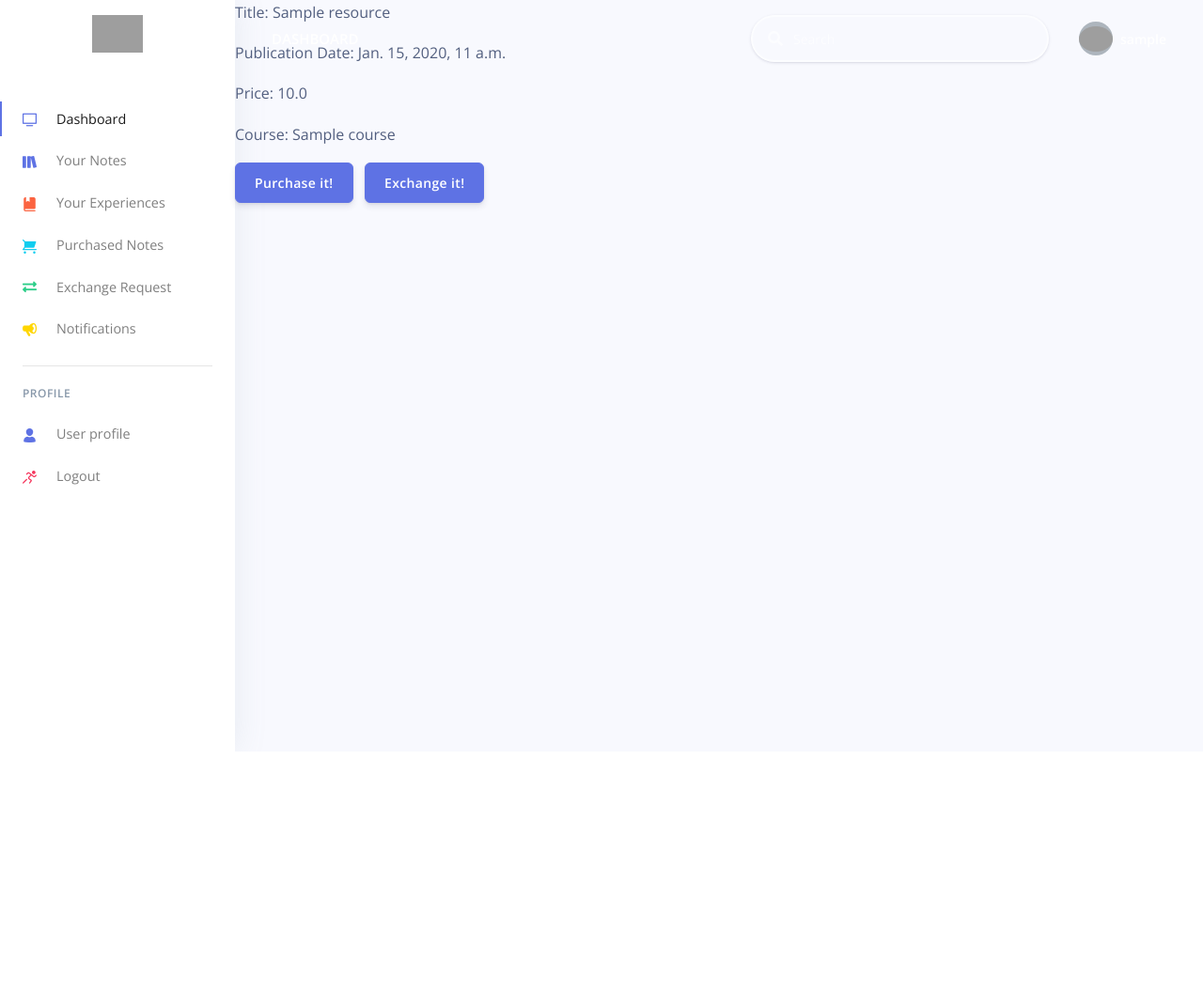
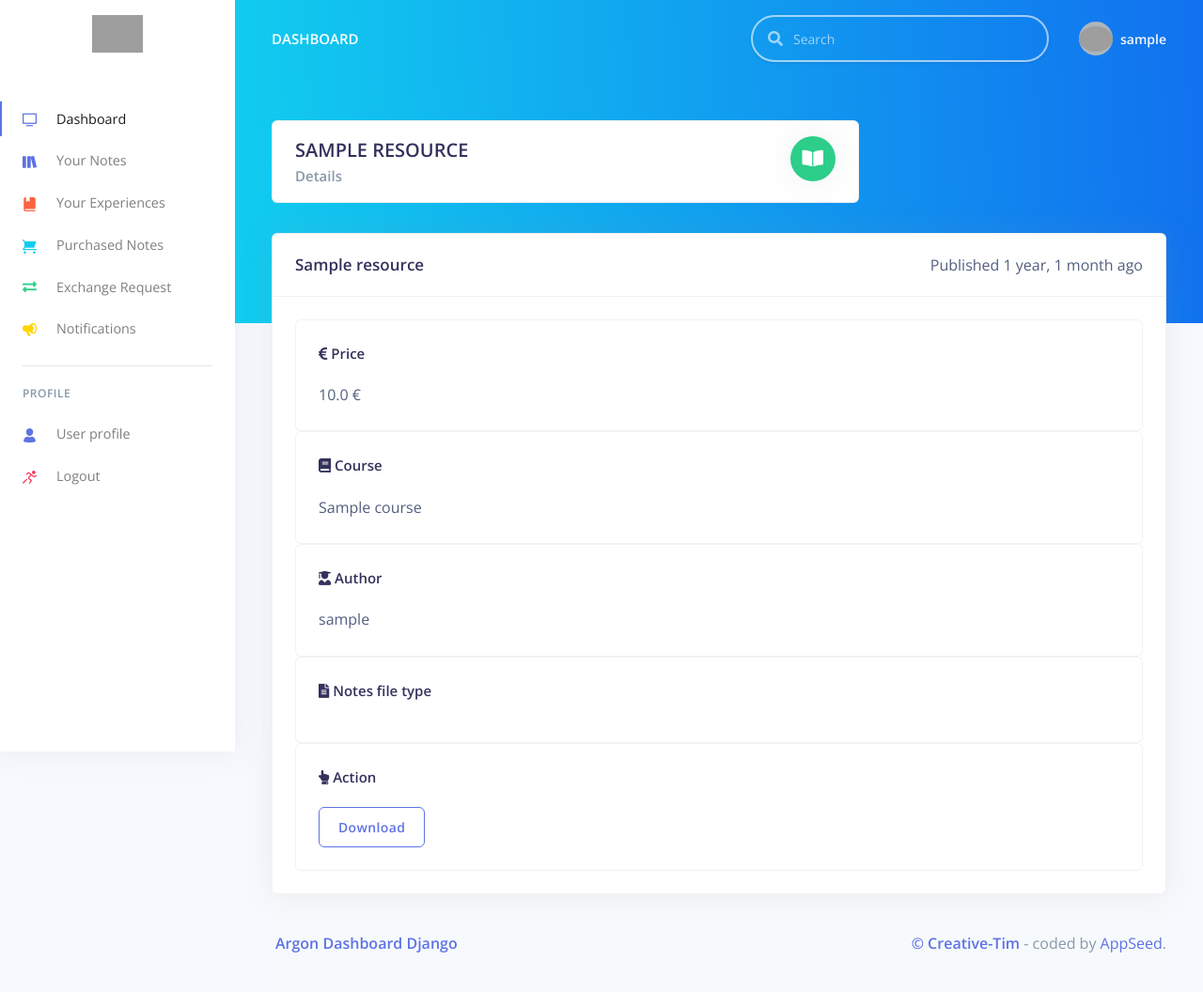
Before and after one commit to k4j3d3v/Student-SharePlace, a Django app: page /notes/details/1 in a window 1280 px wide. Shown: the whole page at 94% size. Before the commit the page ends 795 px from the top, so only its background shows below. Run offline with Django 3.2, Linux system fonts and the light colour scheme; a user stored in the database is signed in; tables that the repository leaves empty hold one stand-in row (values such as "Sample post"); some libraries are stand-ins or nearby versions; grey boxes are pictures that could not be loaded.

Commit message:
Designed and implemented Note Details page.

```diff
--- a/content/models.py
+++ b/content/models.py
@@ -57,6 +57,11 @@
     course = models.ForeignKey(Course, on_delete=models.CASCADE)
     uploaded = models.FileField(upload_to='resources/')
 
+    def extension(self):
+        name, extension = os.path.splitext(self.uploaded.name)
+        print(f"Name: {name} Extension {extension}")
+        return extension[1:]
+
     def __repr__(self):
         return f'{self.__class__}: {self.__str__()}'
     #
--- a/content/templates/content/note_detail.html
+++ b/content/templates/content/note_detail.html
@@ -1,4 +1,5 @@
 {% extends 'layouts/base.html' %}
+{% load humanize %}
 
 {% block headinfo %}
 <title> Note detail </title>
@@ -11,21 +12,139 @@
           $('.container').append('<p><strong>File:</strong><a href="{{ note.uploaded.url }}">{{ note.get_filename }}</a></p>');
       }
 
+
 </script>
 {% endblock %}
 
 {% block content %}
-<p><strong>Title:</strong> {{ note.title }}</p>
-<p><strong>Publication Date:</strong> {{ note.publ_date }}</p>
-<p><strong>Price:</strong> {{ note.price }}</p>
-<p><strong>Course:</strong> {{ note.course }}</p>
 
-<button id="purchase" class="btn btn-primary">Purchase it!</button>
-<a id="exchange" class="btn btn-primary" href="{% url 'content:note-exchange' pk=note.pk %}">Exchange it!</a>
+<!-- Header -->
+<div class="header bg-gradient-info pb-8 pt-5 pt-md-8">
+  <div class="container-fluid">
+    <div class="header-body">
+      <!-- Card stats -->
+      <div class="row justify-content-evenly">
+        <div class="col-sm-8">
+          <div class="card card-stats mb-4 mb-xl-0">
+            <div class="card-body">
+              <div class="row">
+                <div class="col">
+                  <h2 class="card-title text-uppercase mb-0">{{ note.title }}</h2>
+                  <span class="h4 font-weight-bold text-muted mb-0">Details</span>
+                </div>
+                <div class="col-auto">
+                  <div class="icon icon-shape bg-success text-white rounded-circle shadow">
+                    <i class="fas fa-book-open"></i>
+                  </div>
+                </div>
+              </div>
+            </div>
+          </div>
+        </div>
+
+      </div>
+    </div>
+  </div>
+</div>
+
+<div class="container-fluid mt--7">
+
+
+  <div class="row">
+    <div class="col">
+      <div class="card shadow">
+        <div class="card-header bg-white">
+          <div class="row align-items-center">
+            <div class="col-8">
+              <h3 class="mb-0">{{ note.title }}</h3>
+            </div>
+            <div class="col-4 text-right">
+              Published {{ note.publ_date|naturaltime}}
+            </div>
+          </div>
+        </div>
+
+        <div class="card-body">
+          <div class="row">
+            <div class="col-lg-12 col-md-12">
+              <div class="card">
+                <div class="card-body">
+                  <h4 class="font-weight-bold card-title">
+                    <i class="fas fa-euro-sign"></i>
+                    Price</h4>
+                  <p class="card-text"> {{ note.price }} €</p>
+                </div>
+              </div>
+            </div>
+          </div>
+          <div class="row">
+            <div class="col-lg-12 col-md-12">
+              <div class="card">
+                <div class="card-body">
+                  <h4 class="font-weight-bold card-title">
+                    <i class="fas fa-book"></i>
+                    Course </h4>
+                  <p class="card-text"> {{ note.course }} </p>
+                </div>
+              </div>
+            </div>
+          </div>
+          <div class="row">
+            <div class="col-lg-12 col-md-12">
+              <div class="card">
+                <div class="card-body">
+                  <h4 class="font-weight-bold card-title">
+                    <i class="fas fa-user-graduate"></i>
+                    Author </h4>
+                  <p class="card-text"> {{ note.owner.username }} </p>
+                </div>
+              </div>
+            </div>
+          </div>
+          <div class="row">
+            <div class="col-lg-12 col-md-12">
+              <div class="card">
+                <div class="card-body">
+                  <h4 class="font-weight-bold card-title">
+                    <i class="fas fa-file-alt"></i>
+                    Notes file type </h4>
+                  <p class="card-text text-uppercase"> {{ note.extension }} </p>
+                </div>
+              </div>
+            </div>
+          </div>
+          <div class="row">
+            <div class="col-lg-12 col-md-12">
+              <div class="card">
+                <div class="card-body">
+                  <h4 class="font-weight-bold card-title">
+                    <i class="fas fa-hand-point-up"></i>
+                    Action</h4>
+                  {% if owner or purchased %}
+                  <a class="btn btn-outline-primary" href="{{ note.uploaded.url }}">Download</a>
+                  {% else %}
+                  <button id="purchase" class="btn btn-primary">Purchase it!</button>
+                  <a id="exchange" class="btn btn-primary" href="{% url 'content:note-exchange' pk=note.pk %}">Exchange
+                    it!</a>
+                  {% endif %}
+                </div>
+              </div>
+            </div>
+          </div>
+        </div>
+      </div>
+    </div>
+  </div>
+
+  {% include "includes/footer.html" %}
+
+</div>
+
 
 {% if purchased %}
 <script>
    disableButton();
+
 
 </script>
 {% endif %}
--- a/content/views.py
+++ b/content/views.py
@@ -72,14 +72,14 @@
         id = self.kwargs['pk']
         user = CustomUser.objects.get(email=self.request.user.email)
         context['purchased'] = True if user.purchased_notes.filter(id=id) else False
+        context['owner'] = True if user.resource_set.filter(id=id) else False
         return context
-
-    def get_object(self, queryset=None):
-        obj = super(NoteDetail, self).get_object(queryset)
-        print(obj)
-        if not (self.request.user.is_owner(obj) or self.request.user.has_purchased_note(obj)):
-            raise PermissionDenied
-        return obj
+    #
+    # def get_object(self, queryset=None):
+    #     obj = super(NoteDetail, self).get_object(queryset)
+    #     if not (self.request.user.is_owner(obj) or self.request.user.has_purchased_note(obj)):
+    #         raise PermissionDenied
+    #     return obj
 
 
 # How to make a common superclass for NoteUpdate and NoteCreate views
@@ -179,15 +179,14 @@
 class ExchangeNote(LoginRequiredMixin, SuccessMessageMixin, CreateView):
     form_class = ExchangeRequestModelForm
     template_name = "content/note_exchange_form.html"
-    success_url = reverse_lazy('users:home')
-    success_message = "Exchange will be notified %s." \
+    success_url = reverse_lazy('content:note-request')
+    success_message = "Exchange will be notified to %s." \
                       "He will decide if accept your exchange proposal."
 
     def form_valid(self, form):
         # response = super(type(self), self).form_valid(form)
         # do something with self.object
         self.object = form.save()
-
         print("object %s" % self.object)
         return super(type(self), self).form_valid(form)
 
@@ -271,7 +270,7 @@
     not_id = request.POST.get('id', None)
     n = Notification.objects.filter(id=not_id).get()
     if n:
-        n.request.delete()
+        # n.request.delete()
         n.delete()
         return HttpResponse(json.dumps({"id": not_id}), content_type='application/json')
     return HttpResponseNotFound('<h1>Page not found</h1>')
--- a/users/static/css/picture_chooser.css
+++ b/users/static/css/picture_chooser.css
@@ -3,7 +3,7 @@
 }
 
 .profile-pic {
-    max-width: 200px;
+   /* max-width: 400px;*/
     max-height: 200px;
     display: block;
 }
--- a/users/templates/users/user_update_form.html
+++ b/users/templates/users/user_update_form.html
@@ -1,4 +1,4 @@
-{% extends 'layouts/base-fullscreen.html' %}
+{% extends 'layouts/base.html' %}
 {% load static %}
 {% load crispy_forms_tags %}
 
@@ -20,8 +20,8 @@
     <div class="row">
       <div class="col-lg-7 col-md-10">
         <h1 class="display-2 text-white">Hello {{ request.user.username }}</h1>
-        <p class="text-white mt-0 mb-5">This is your profile page. You can see the progress you've made with your work
-          and manage your projects or assigned tasks</p>
+        <p class="text-white mt-0 mb-5">This is your profile page.
+          You can update your personal information.</p>
         <a href="#!" class="btn btn-info">Edit profile</a>
       </div>
     </div>
```
Also changed, not shown: content/forms.py (+15 -1 lines), more_exchange/templates/course_tables_include.html (+10 -0 lines).
